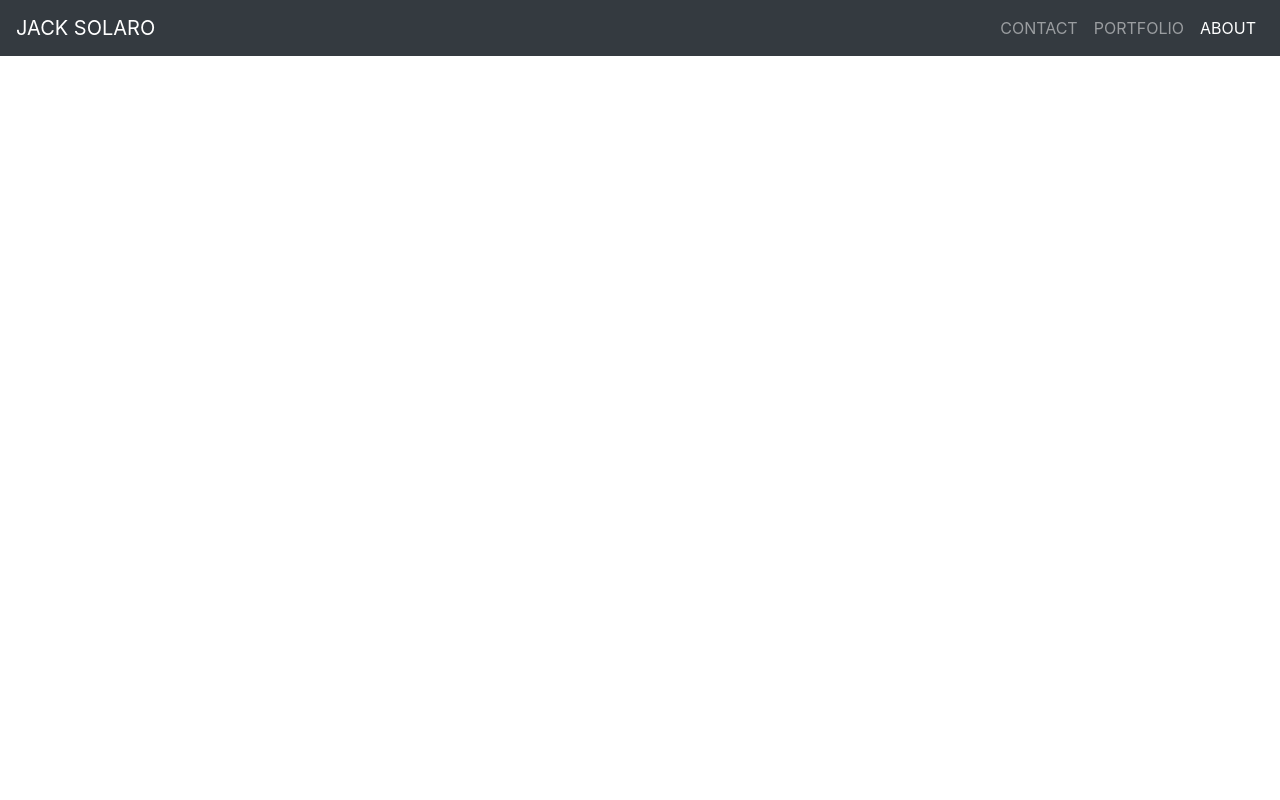
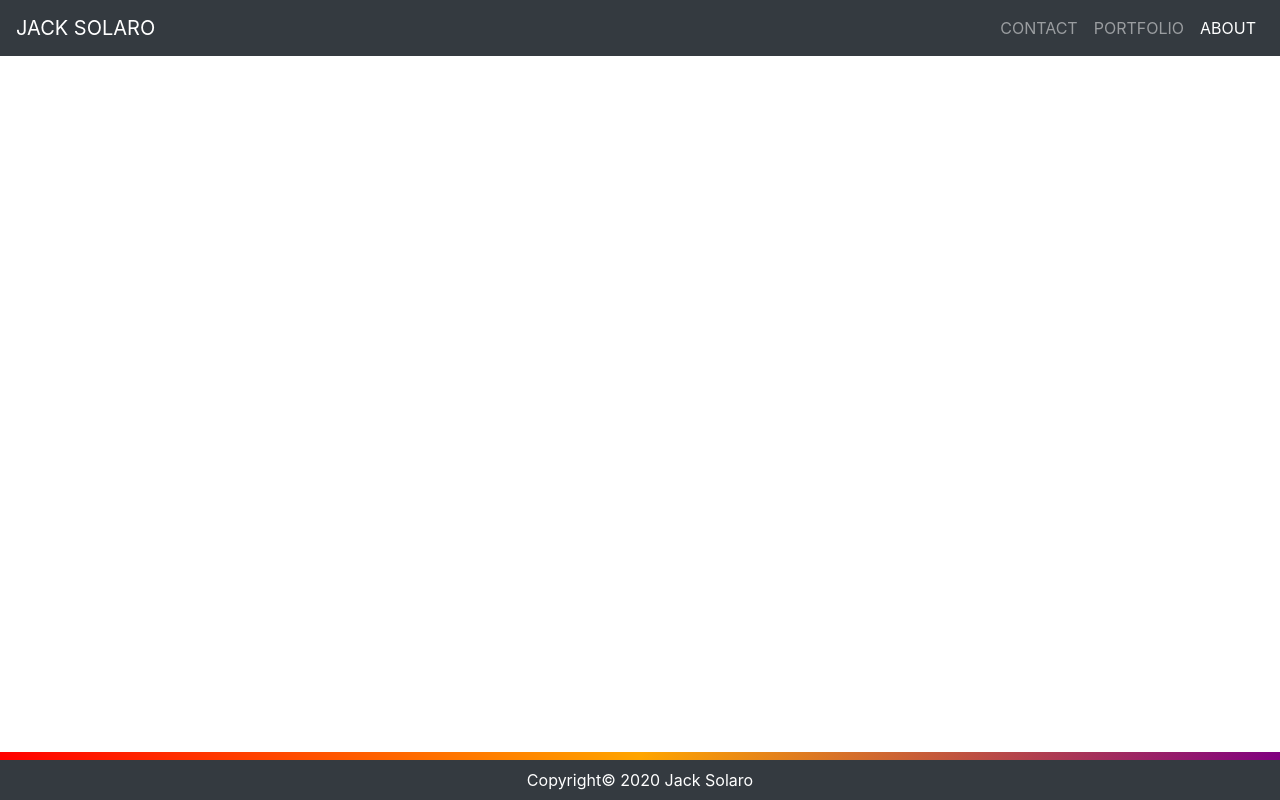
Before and after one commit to jacksolaro/react-portfolio, a React (Create React App) app: page / in a window 1280 px wide. Built offline with nearby package versions, Linux system fonts and the light colour scheme.

Commit message:
added footer component  and styling

```diff
--- a/src/App.js
+++ b/src/App.js
@@ -1,12 +1,14 @@
 import logo from "./logo.svg";
 import "./App.css";
 import Nav from "./components/Nav";
+import Footer from "./components/Footer";
 
 function App() {
   return (
     <div className="">
       <header className="">
         <Nav></Nav>
+        <Footer></Footer>
       </header>
     </div>
   );
--- /dev/null
+++ b/src/components/Footer.css
@@ -0,0 +1,17 @@
+/* ========================================
+FOOTER STYLING
+======================================== */
+
+footer {
+  position: absolute;
+  height: 6vh;
+  width: 100%;
+  bottom: 0;
+  color: white;
+}
+
+.footer-accent {
+  background: linear-gradient(90deg, red, orange, purple);
+  height: 1vh;
+  margin-bottom: 1vh;
+}
--- /dev/null
+++ b/src/components/Footer.js
@@ -0,0 +1,18 @@
+import React from "react";
+import "./Footer.css";
+
+function Footer() {
+  return (
+    // <!-- Footer -->
+    <footer className="navbar-dark bg-dark">
+      <div className="container-fluid footer-accent"></div>
+      <div className="container-fluid">
+        <div className="row text-center">
+          <div className="col-lg-12">Copyright&copy; 2020 Jack Solaro</div>
+        </div>
+      </div>
+    </footer>
+  );
+}
+
+export default Footer;
--- /dev/null
+++ b/src/components/Nav.css
@@ -0,0 +1,12 @@
+/* ========================================
+NAV STYLING
+======================================== */
+.navbar-custom {
+  background-color: #454545;
+  /* background-image: url("assets/images/26298432627_592cdc0d99_o.jpg"); */
+}
+
+.navbar-custom .navbar-brand,
+.navbar-custom .navbar-text {
+  color: white;
+}
--- a/src/components/Nav.js
+++ b/src/components/Nav.js
@@ -1,4 +1,5 @@
 import React from "react";
+import "./Nav.css";
 
 function Nav() {
   return (
```
